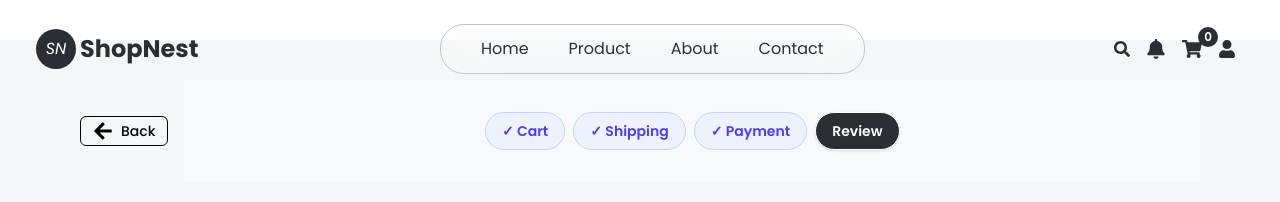
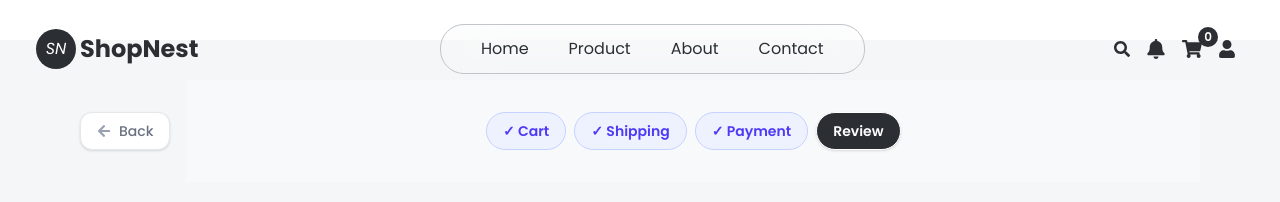
Before and after one commit to paldentitung/ShopNest, a React (Vite) app in the folder frontend/: page /user/review in a window 1280 px wide. Shown: the top 202 px of the page. Built offline with nearby package versions, Linux system fonts and the light colour scheme; no server answers; sample sign-in values are in the browser's storage.

Commit message:
style: improve the style of back button

```diff
--- a/frontend/src/Components/BackButton.jsx
+++ b/frontend/src/Components/BackButton.jsx
@@ -1,22 +1,22 @@
-import React from "react";
 import { useNavigate } from "react-router-dom";
 import { FaArrowLeft } from "react-icons/fa";
+import { motion } from "framer-motion";
 
 const BackButton = () => {
   const navigate = useNavigate();
 
-  const handleBack = () => {
-    navigate(-1);
-  };
-
   return (
-    <button
-      onClick={handleBack}
-      className="flex items-center  gap-2 px-3 py-1 border rounded-md cursor-pointer"
+    <motion.button
+      onClick={() => navigate(-1)}
+      whileHover={{ x: -3 }}
+      whileTap={{ scale: 0.95 }}
+      className="group flex items-center gap-2 px-4 py-2 rounded-xl bg-white border border-gray-200 shadow-sm hover:border-gray-400 hover:shadow-md transition-all duration-200 cursor-pointer"
     >
-      <FaArrowLeft size={20} />
-      <span className="text-sm font-medium">Back</span>
-    </button>
+      <FaArrowLeft className="text-gray-400 group-hover:text-gray-900 transition-colors duration-200 text-sm" />
+      <span className="text-sm font-medium text-gray-500 group-hover:text-gray-900 transition-colors duration-200">
+        Back
+      </span>
+    </motion.button>
   );
 };
 
```
